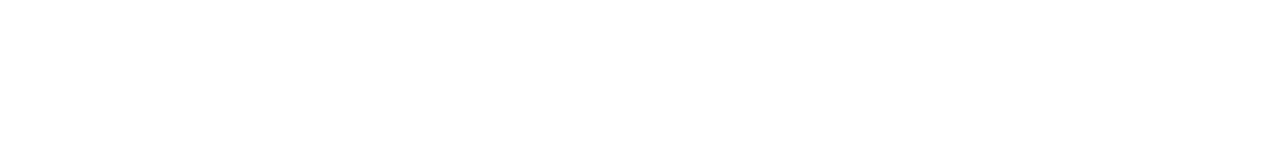
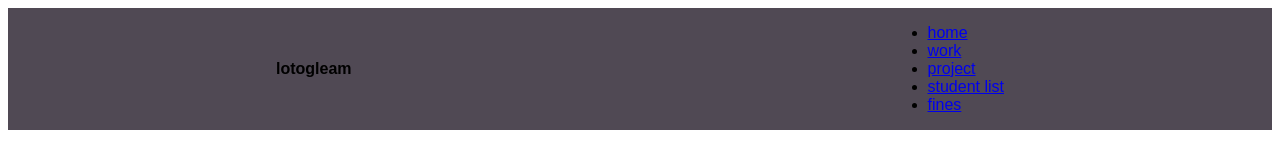
Before and after one commit to PaonaPh/lotogleam_fine_management, a plain HTML site: page index.html in a window 1280 px wide. Drawn offline with Linux system fonts and the light colour scheme.

Commit message:
navigation_bar

```diff
--- a/index.html
+++ b/index.html
@@ -1,9 +1,45 @@
 <!doctype html>
 <html>
   <head>
+<title> navigation bar  </title>
+   <link rel="style sheet" href="..\..\tharunHtml\project\lotogleam_fine_management\assets\nav.css" />
+   <style>
+      nav{
+     display: flex;
+     justify-content: space-around;
+     align-items: center;
+     min-height: 8vh;
+     background-color: #504954;
+     font-family: sans-serif;
+      }
+
+   </style>
 
   </head>
   <body>
+      <nav>
+        <div class="logo">
+          <h4>lotogleam </h4>
+        </div>
+           <ul>
+               <li>
+                  <a href="#">home </a>
+               </li>
+               <li>
+                  <a href="#">work  </a>
+               </li>
+               <li>
+                  <a href="#">project </a>
+               </li>
+               <li>
+                  <a href="#">student list  </a>
+               </li>
+               <li>
+                  <a href="#">fines </a>
+               </li>
 
+
+        </ul>
+      </nav>
   </body>
 </html>
```
